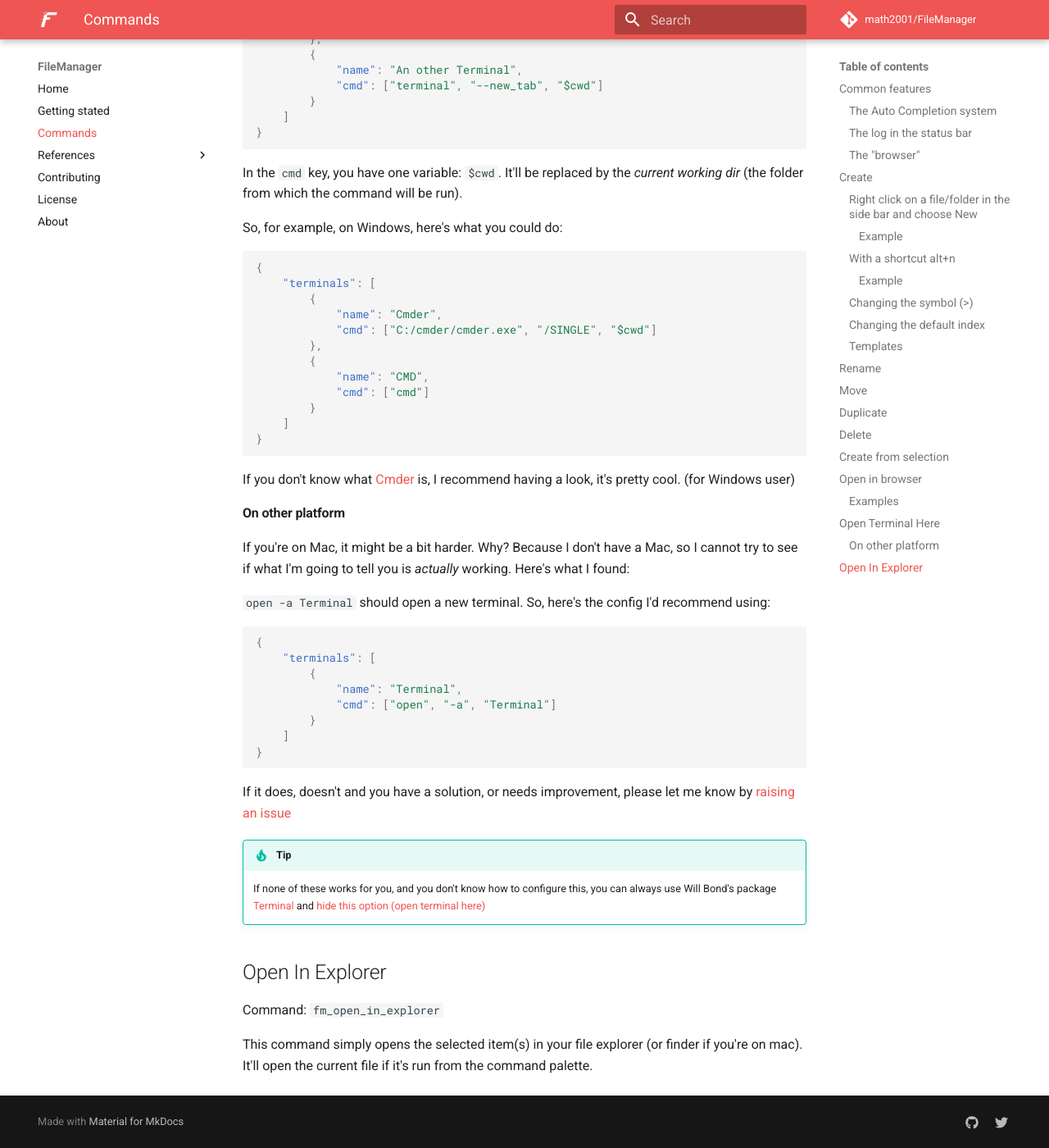
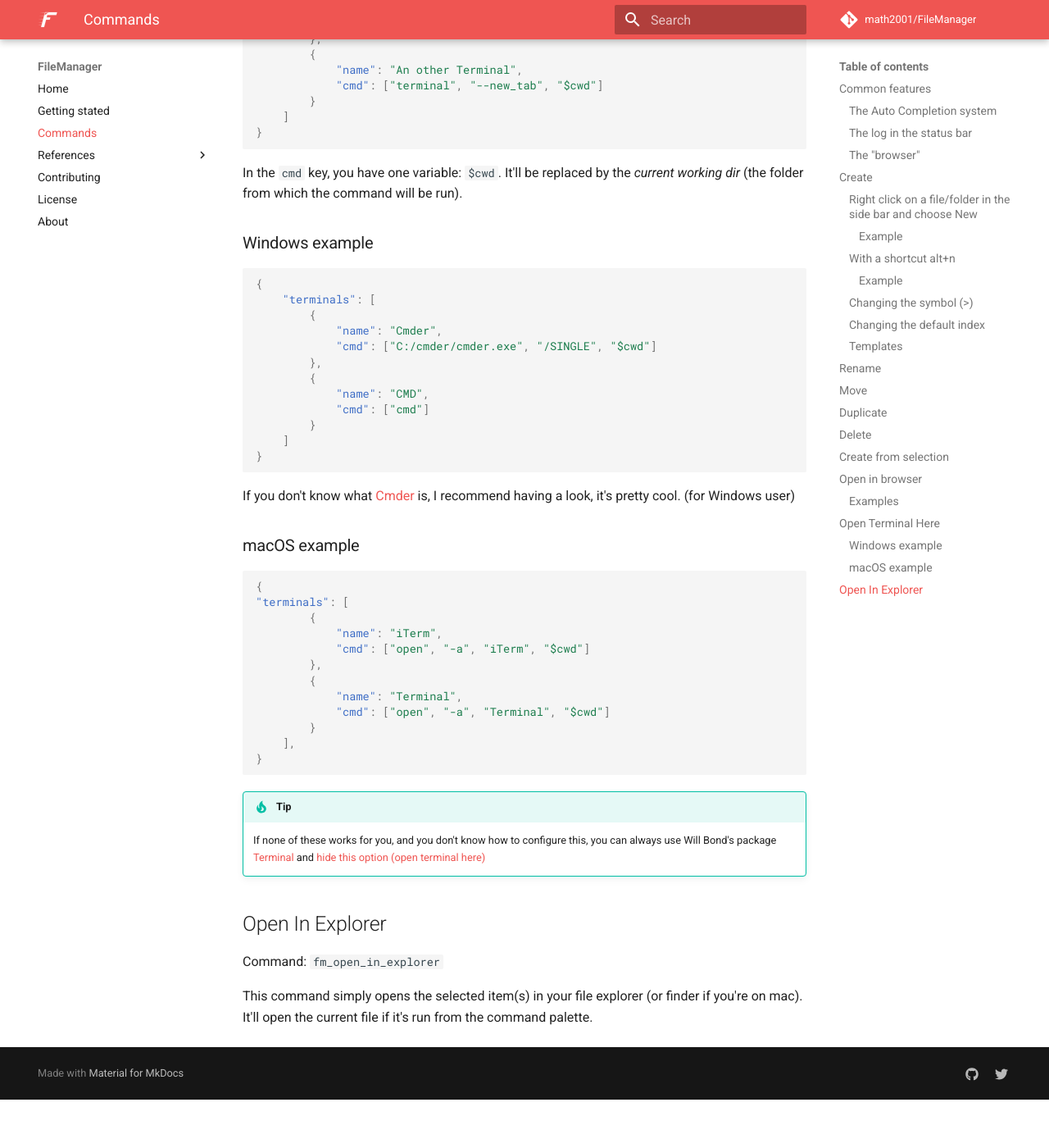
Before and after one commit to math2001/FileManager, an MkDocs documentation site: the page built from docs/commands.md, in a window 1280 px wide and 1400 px high, scrolled down 8554 px. Shown: the whole window at 82% size. Built offline with MkDocs 1.6.1 and Material for MkDocs 9.7.7, drawn with Linux system fonts in a browser that asks for light colours; emoji names are drawn with the system emoji font; comment, search, counter and statistics services are not loaded; old or Windows-style settings are respelled for this version of MkDocs; after the commit the page ends 9895 px from its top, so only the background shows below that.

Commit message:
Add macOS example for opening terminal
Resolves: #3

````diff
--- a/docs/commands.md
+++ b/docs/commands.md
@@ -297,7 +297,7 @@ You can add a setting called `terminals`. Here's the format:
 In the `cmd` key, you have one variable: `$cwd`. It'll be replaced by the *current working dir*
 (the folder from which the command will be run).
 
-So, for example, on Windows, here's what you could do:
+### Windows example
 
 ```json
 {
@@ -317,26 +317,22 @@ So, for example, on Windows, here's what you could do:
 If you don't know what [Cmder](http://cmder.net) is, I recommend having a look, it's pretty cool.
 (for Windows user)
 
-#### On other platform
-
-If you're on Mac, it might be a bit harder. Why? Because I don't have a Mac, so I cannot try to see
-if what I'm going to tell you is *actually* working. Here's what I found:
-
-`open -a Terminal` should open a new terminal. So, here's the config I'd recommend using:
+### macOS example
 
 ```json
 {
-    "terminals": [
+"terminals": [
+        {
+            "name": "iTerm",
+            "cmd": ["open", "-a", "iTerm", "$cwd"]
+        },
         {
             "name": "Terminal",
-            "cmd": ["open", "-a", "Terminal"]
+            "cmd": ["open", "-a", "Terminal", "$cwd"]
         }
-    ]
+    ],
 }
 ```
-
-If it does, doesn't and you have a solution, or needs improvement, please let me know by
-[raising an issue][new-issue]
 
 !!! Tip
     If none of these works for you, and you don't know how to configure this, you can always use
````
